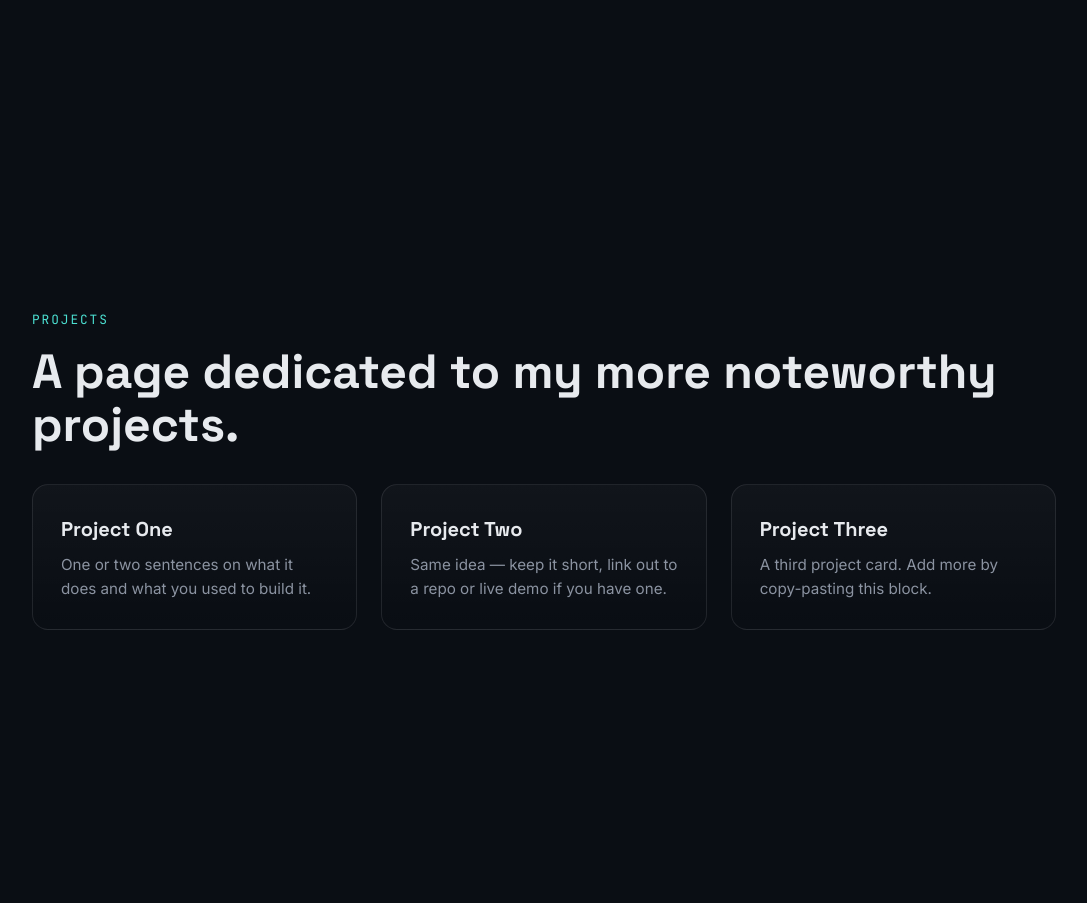
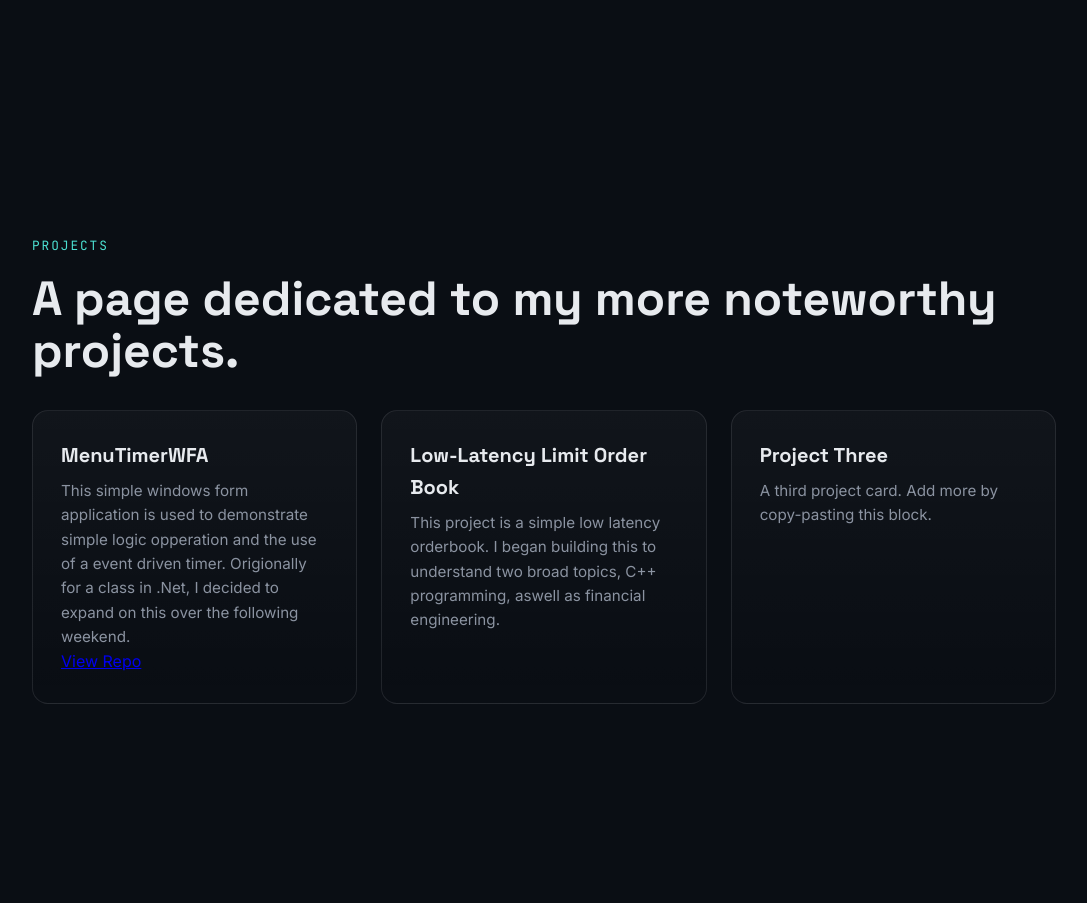
Before and after one commit to LiamBoyle22/Portfolio-Page, a Flask app: page / in a window 1280 px wide. Shown: the part 1530-2433 px from the top of the page, without its empty margins (96-1183 px from the left). Run offline with Flask 3, Linux system fonts and the light colour scheme.

Commit message:
Updates (project cards) 10/15/2026

```diff
--- a/templates/index.html
+++ b/templates/index.html
@@ -60,12 +60,15 @@
       <h2 class="reveal">A page dedicated to my more noteworthy projects.</h2>
       <div class="project-grid">
         <div class="project-card reveal">
-          <h3>Project One</h3>
-          <p>One or two sentences on what it does and what you used to build it.</p>
+          <h3>MenuTimerWFA</h3>
+          <p>This simple windows form application is used to demonstrate simple logic opperation and the use of a event driven timer.
+            Origionally for a class in .Net, I decided to expand on this over the following weekend.
+          </p>
+          <a href = https://github.com/LiamBoyle22/MenuTimerWFA > View Repo </a>
         </div>
         <div class="project-card reveal">
-          <h3>Project Two</h3>
-          <p>Same idea — keep it short, link out to a repo or live demo if you have one.</p>
+          <h3>Low-Latency Limit Order Book</h3>
+          <p>This project is a simple low latency orderbook. I began building this to understand two broad topics, C++ programming, aswell as financial engineering.</p>
         </div>
         <div class="project-card reveal">
           <h3>Project Three</h3>
```
